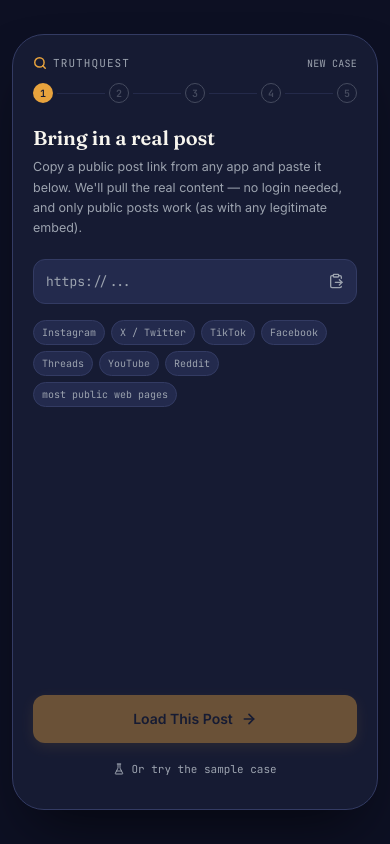
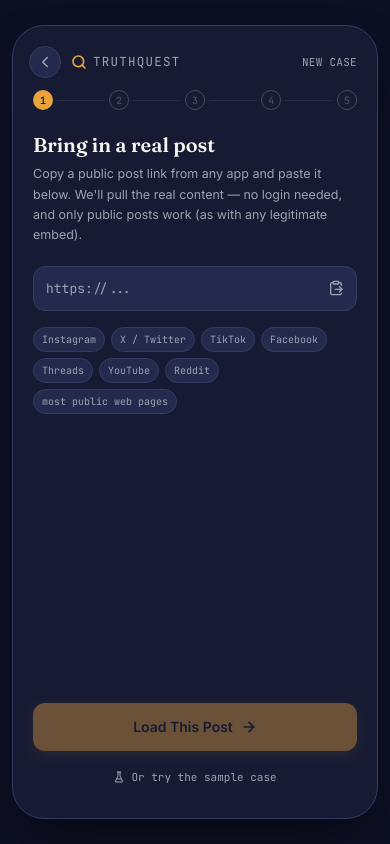
Before and after one commit to aigirl18yearsold/TruthQuest, a React (Vite) app: page / in a window 390 px wide. Both pictures are taken after a click on the button "Start Investigating". Built offline with nearby package versions, Linux system fonts and the light colour scheme.

Commit message:
Update PhoneShell.jsx

```diff
--- a/src/components/ui/PhoneShell.jsx
+++ b/src/components/ui/PhoneShell.jsx
@@ -1,22 +1,33 @@
 import React from "react";
-import { Search } from "lucide-react";
+import { Search, ChevronLeft } from "lucide-react";
 import Stepper from "./Stepper.jsx";
 
-export default function PhoneShell({ screen, caseLabel, children }) {
+export default function PhoneShell({ screen, caseLabel, canGoBack, onBack, children }) {
   return (
     <div className="min-h-screen w-full flex items-center justify-center py-6 px-3 bg-[#0d1023] font-body">
       <div
-        className="w-full max-w-sm rounded-[2rem] overflow-hidden flex flex-col bg-ink border border-ink-line"
-        style={{ height: "min(820px, 92vh)", boxShadow: "0 30px 60px -20px rgba(0,0,0,0.6)" }}
+        className="w-full max-w-md rounded-[2rem] overflow-hidden flex flex-col bg-ink border border-ink-line"
+        style={{ height: "min(880px, 94vh)", boxShadow: "0 30px 60px -20px rgba(0,0,0,0.6)" }}
       >
         {screen !== "home" && (
           <div>
-            <div className="flex items-center justify-between px-5 pt-5">
-              <div className="flex items-center gap-1.5">
-                <Search size={14} className="text-amber" strokeWidth={2.5} />
-                <span className="font-mono text-[11px] tracking-widest text-slate-light">TRUTHQUEST</span>
+            <div className="flex items-center gap-2.5 px-5 pt-5">
+              {canGoBack ? (
+                <button
+                  onClick={onBack}
+                  aria-label="Go back"
+                  className="shrink-0 w-8 h-8 -ml-1 rounded-full flex items-center justify-center bg-ink-soft border border-ink-line text-slate-light hover:text-amber active:scale-95 transition-transform"
+                >
+                  <ChevronLeft size={18} />
+                </button>
+              ) : (
+                <div className="w-8 h-8 shrink-0" />
+              )}
+              <div className="flex items-center gap-1.5 flex-1 min-w-0">
+                <Search size={16} className="text-amber shrink-0" strokeWidth={2.5} />
+                <span className="font-mono text-[12.5px] tracking-widest text-slate-light truncate">TRUTHQUEST</span>
               </div>
-              <span className="font-mono text-[10px] tracking-wide text-slate-light">{caseLabel}</span>
+              <span className="font-mono text-[11px] tracking-wide text-slate-light shrink-0">{caseLabel}</span>
             </div>
             <Stepper screen={screen} />
           </div>
```
